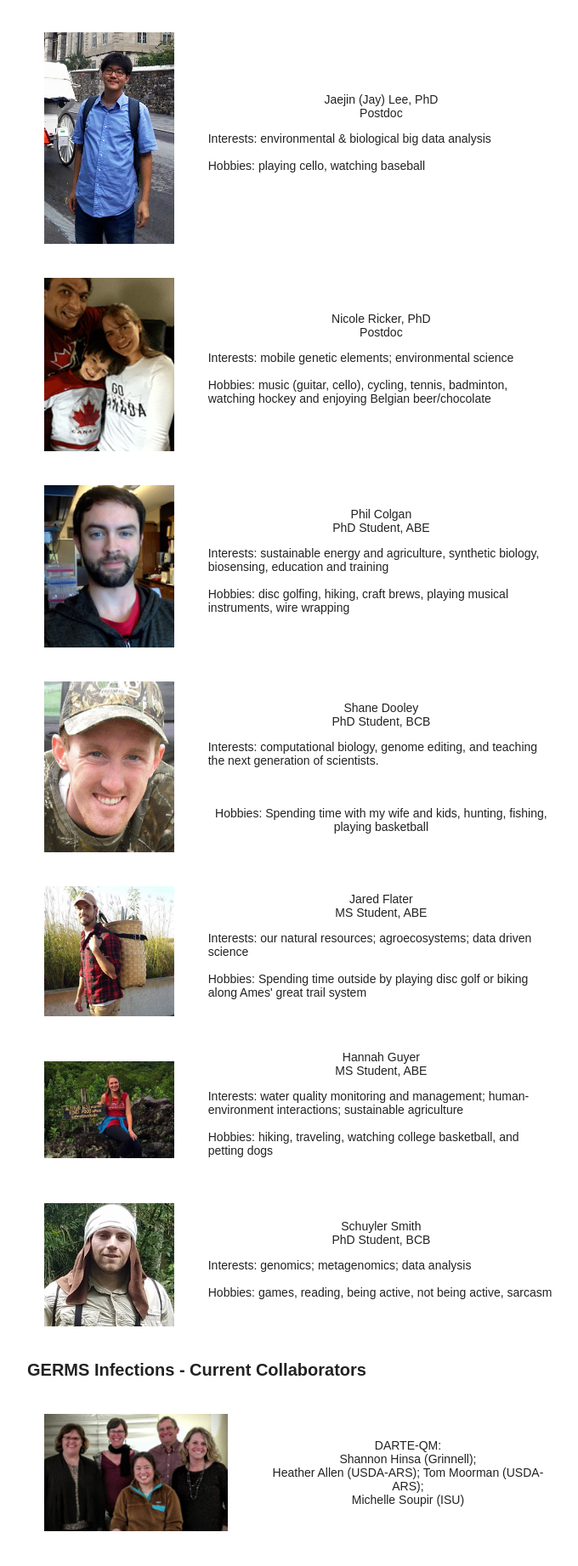
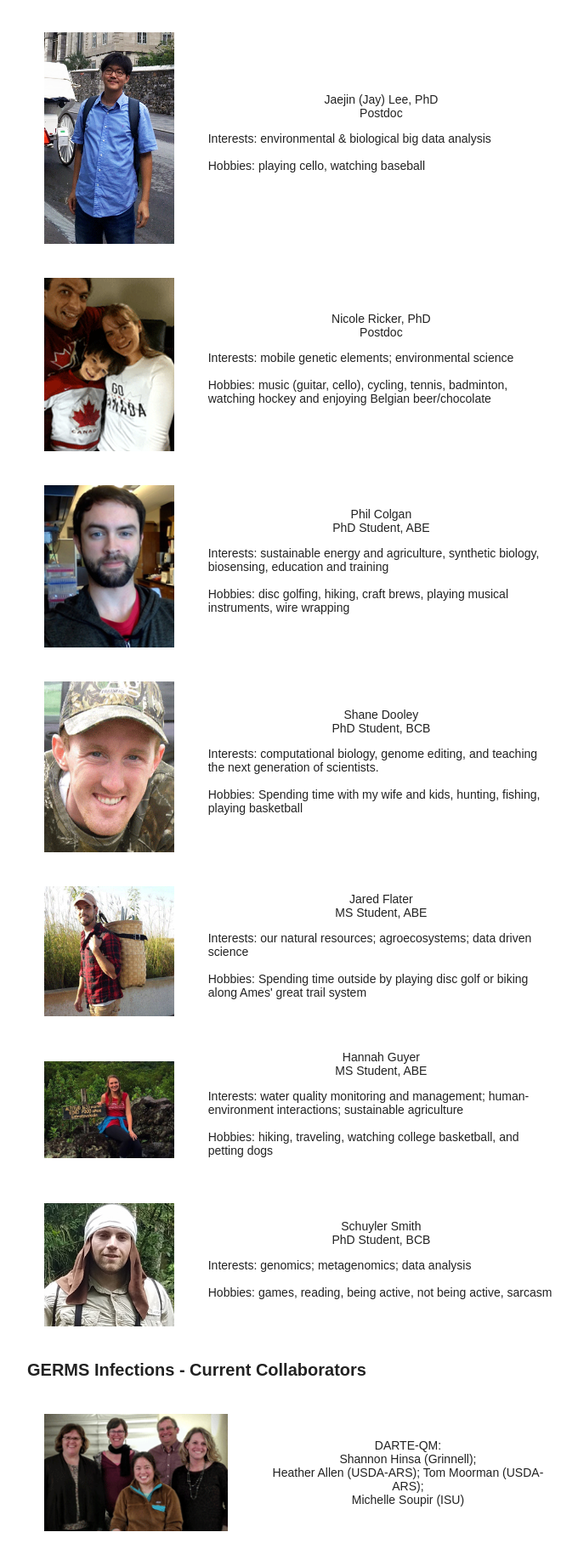
Before and after one commit to germs-lab/germs-lab.github.com-bu, a Jekyll site: the page built from people/index.md, in a window 1280 px wide. Shown: the part 1017-2860 px from the top of the page at 85% size, without its empty margins (288-968 px from the left). Built offline with Jekyll 4.4.1, drawn with Linux system fonts in a browser that asks for light colours; nearby versions of some CDN libraries.

Commit message:
Update index.md

```diff
--- a/people/index.md
+++ b/people/index.md
@@ -70,9 +70,9 @@ document.write("<a href='" + "mail" + "to:" + username + "@" + hostname + "'>" +
 <th class="tg-031e"><img src="shane.gif" alt="description here" /></th>
 <th class="tg-031e">Shane Dooley
 <br>PhD Student, BCB
-<p align="left">Interests:  computational biology, genome editing,  and teaching the next generation of scientists. </p>
+<p align="left">Interests:  computational biology, genome editing,  and teaching the next generation of scientists.
 <br>
-<br>Hobbies:  Spending time with my wife and kids, hunting, fishing, playing basketball
+<br>Hobbies:  Spending time with my wife and kids, hunting, fishing, playing basketball</p>
 </th>
 </tr>
 
```
